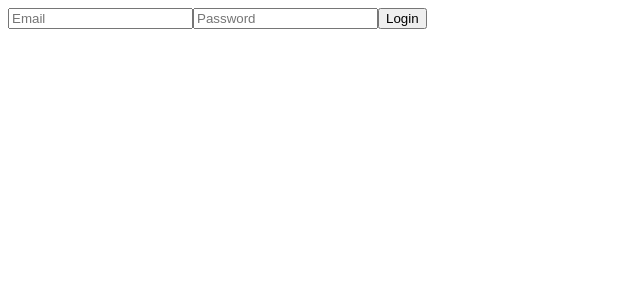
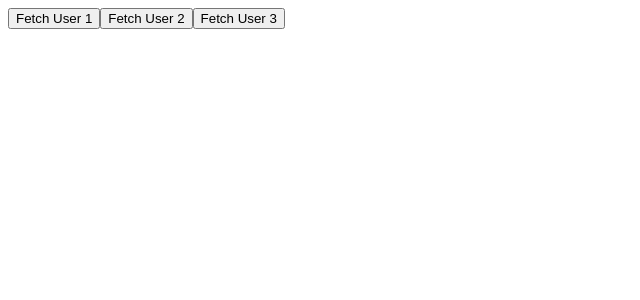
Before and after one commit to aditya-only/Practicing-React-Concepts, a React (Vite) app: page / in a window 1280 px wide. Shown: the top 300 px of the page, without its empty margins (0-640 px from the left). Built offline with nearby package versions, Linux system fonts and the light colour scheme.

Commit message:
DataFetching with asyn/await syntax in useReducer hook and learned about how to manage the loading,data,error while fetching data

```diff
--- a/src/App.jsx
+++ b/src/App.jsx
@@ -1,11 +1,12 @@
 import React from 'react'
 import ShoppingCart from './Hook-Practice-Folder/UseReducer/CartReducer';
 import LoginFormValidation from './Hook-Practice-Folder/UseReducer/LoginFormValidation';
+import DataFetching from './Hook-Practice-Folder/UseReducer/DataFetching';
 
 const App = () => {
 
   return <section>
-    <LoginFormValidation/>
+    <DataFetching/>
 
   </section>
 
--- /dev/null
+++ b/src/Hook-Practice-Folder/UseReducer/DataFetching.jsx
@@ -0,0 +1,63 @@
+import  { useReducer } from 'react'
+
+
+const initialState = {
+    data: null,
+    loading: false,
+    error: null,
+}
+
+function fetchReducer(state, action){
+    switch(action.type){
+        case "FETCH_START": return {loading: true, data: null, error: null}
+
+        case "FETCH_SUCCESS": return {loading: false, data: action.payload, error: null}
+
+        case "FETCH_ERROR": return {loading: false, data: null, error: action.message}
+
+        default: return state
+    }
+}
+
+const DataFetching = () => {
+    const [state, dispatch] = useReducer(fetchReducer, initialState)
+
+    const fetchUser = async(id) => {
+        dispatch({type: "FETCH_START"})
+
+        try{
+            const response = await fetch(`https://jsonplaceholder.typicode.com/users/${id}`)
+            if(!response.ok){
+                throw new Error("Failed to Fetch Data")
+            }
+            const data = await response.json()
+            dispatch({type: "FETCH_SUCCESS", payload: data})
+
+        } catch(error){
+            dispatch({type: "FETCH_ERROR", message: error.message})
+        }
+
+    }
+
+  return <section>
+    {state.loading && <p>Loading user....</p>}
+
+    <button onClick={() => fetchUser(1)}>Fetch User 1</button>
+    <button onClick={() => fetchUser(2)}>Fetch User 2</button>
+    <button onClick={() => fetchUser(3)}>Fetch User 3</button>
+
+    {state.error && <p>Error: {state.error}</p>}
+
+    {state.data && (
+                <div style={{ marginTop: "16px" }}>
+                    <p><strong>Name:</strong> {state.data.name}</p>
+                    <p><strong>Email:</strong> {state.data.email}</p>
+                    <p><strong>City:</strong> {state.data.address.city}</p>
+                    <p><strong>Company:</strong> {state.data.company.name}</p>
+                </div>
+            )}
+
+  </section>
+}
+
+export default DataFetching
```
